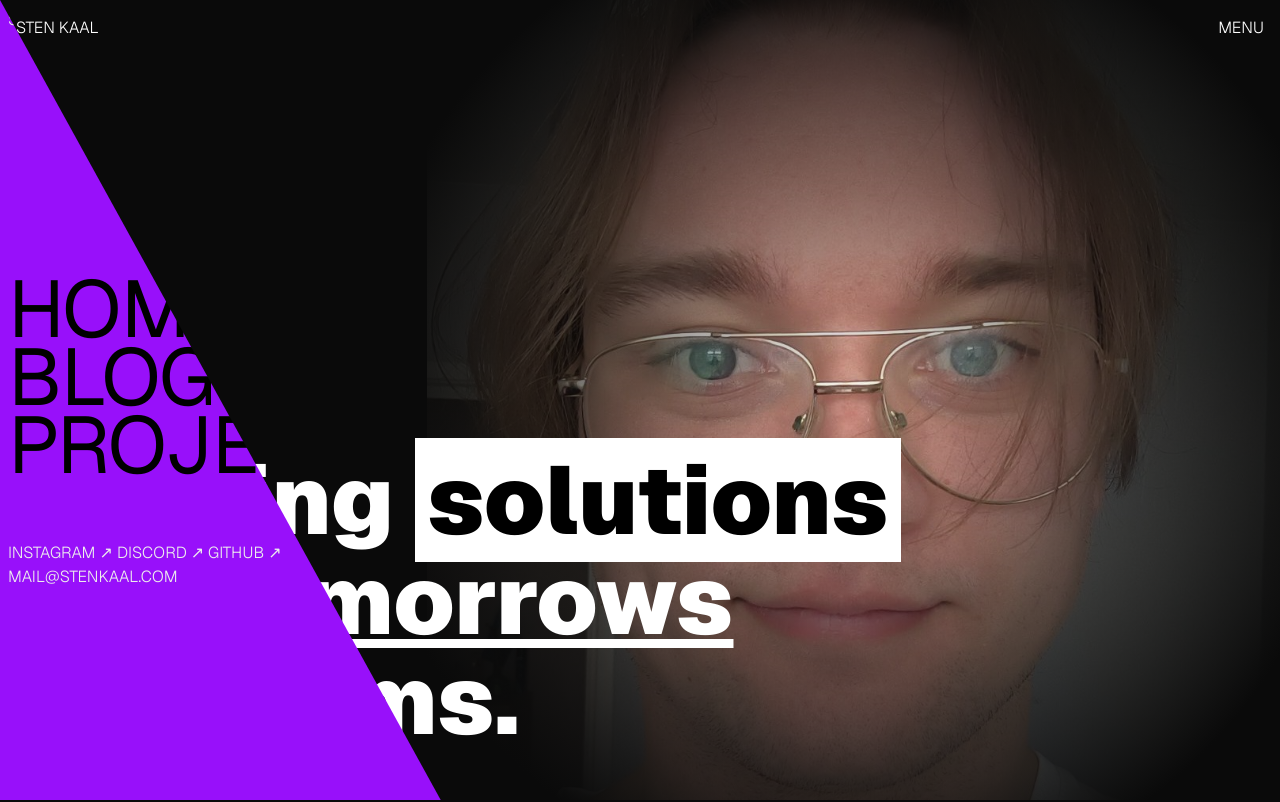
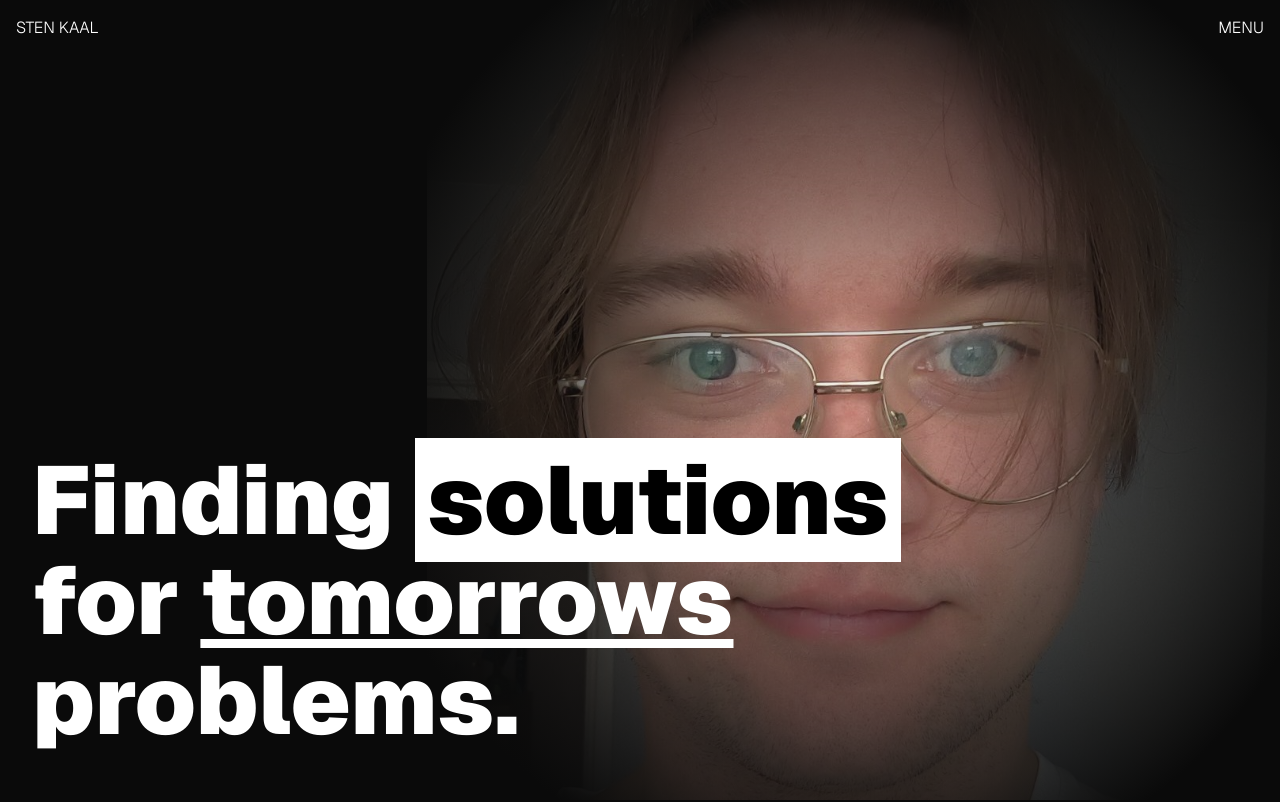
Before and after one commit to stenkaal/PersonalSite, a Next.js app in the folder personal-website/: page / in a window 1280 px wide. Shown: the top 802 px of the page. Built offline with nearby package versions, Linux system fonts and the light colour scheme.

Commit message:
fixed menu animations

```diff
--- a/personal-website/src/app/components/menu.css
+++ b/personal-website/src/app/components/menu.css
@@ -1,7 +1,7 @@
 
 .menu-link-item {
     width: max-content;
-    clip-path: polygon(0 0, 100% 0, 100% 100%, 0 100%);
+    clip-path: polygon(0% 0%, 100% 0%, 100% 100%, 0% 100%);
 }
 
 .menu-link-item-holder {
@@ -13,5 +13,5 @@
 }
 
 .menu-overlay {
-    clip-path: polygon(0 0, 0 0, 100% 100%, 0 100%);
+    clip-path: polygon(0% 0%, 0% 0%, 0% 100%, 0% 100%);
 }
--- a/personal-website/src/app/components/menu.tsx
+++ b/personal-website/src/app/components/menu.tsx
@@ -26,7 +26,7 @@ export default function Menu() {
 
   useGSAP(
     () => {
-      gsap.set(".menu-link-item-holder", { y: 75 });
+      gsap.set(".menu-link-item-holder", { x: -500 });
 
       tl.current = gsap
         .timeline({
@@ -38,7 +38,7 @@ export default function Menu() {
           ease: "power4.inOut",
         })
         .to(".menu-link-item-holder", {
-          y: 0,
+          x: 0,
           stagger: 0.1,
           ease: "power4.inOut",
           delay: -0.75,
@@ -83,7 +83,7 @@ export default function Menu() {
           <div className="menu-links">
             {menuItems.map((item, index) => (
               <div className="menu-link-item" key={index}>
-                <div className="text-[80px] font-[400] tracking-[-0.02em] leading-[85%] text-black">
+                <div className="text-[80px] font-[400] tracking-[-0.02em] leading-[85%] text-black menu-link-item-holder">
                   <Link
                     href={item.href}
                     className="menu-link"
```
